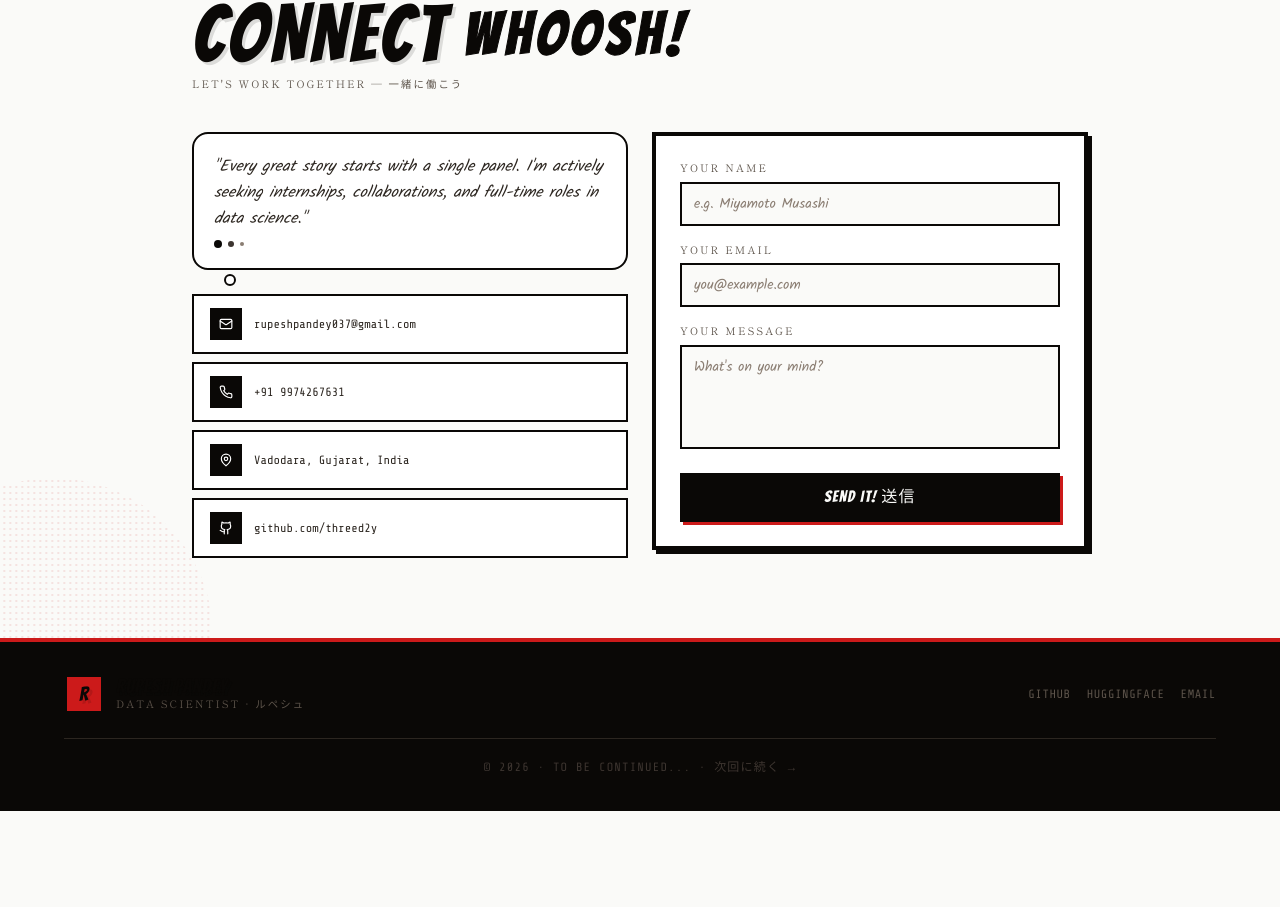
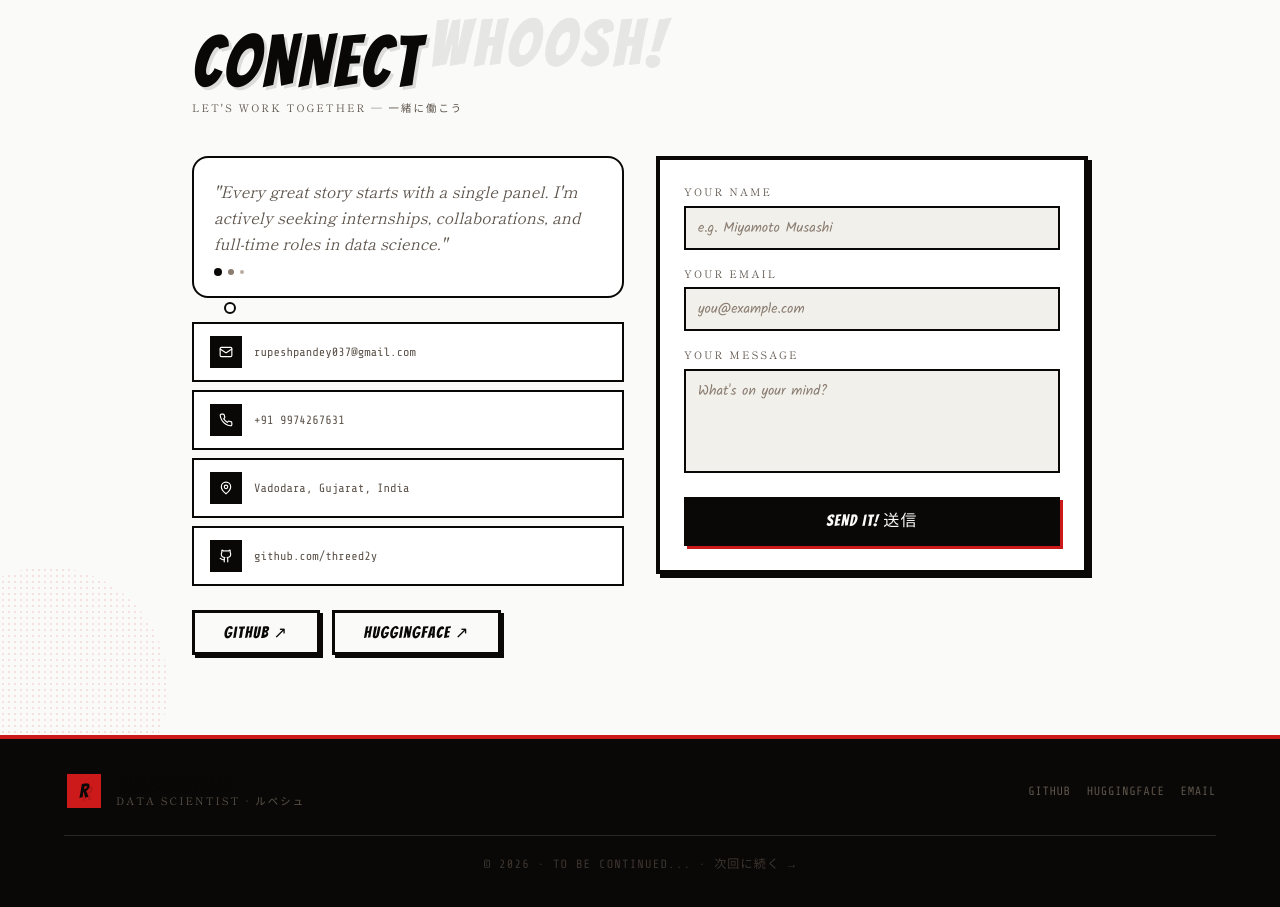
Before and after one commit to threed2y/threed2y, a React (Vite) app: page / in a window 1280 px wide. Shown: the part 3875-4782 px from the top of the page. Before the commit the page ends 4686 px from the top, so only its background shows below. Built offline with nearby package versions, Linux system fonts and the light colour scheme.

Commit message:
Refactor Contact component layout and styles
Updated Contact component styles and structure for improved layout and design.

```diff
--- a/src/components/Contact.jsx
+++ b/src/components/Contact.jsx
@@ -4,49 +4,46 @@ import { personal } from '../data';
 
 export default function Contact() {
   return (
-    <section id="contact" className="py-20 px-4 sm:px-6 bg-paper-100 relative overflow-hidden">
-      <div className="absolute bottom-0 left-0 w-80 h-80 halftone-red rounded-full translate-y-1/2 -translate-x-1/3 pointer-events-none" />
+    <section id="contact" className="py-20 px-4 sm:px-6 relative overflow-hidden" style={{ background: '#fafaf8' }}>
+      <div className="halftone-red absolute bottom-0 left-0 w-60 h-60 rounded-full pointer-events-none"
+        style={{ transform: 'translate(-30%, 30%)' }}
+      />
 
       <div className="max-w-4xl mx-auto relative">
-
         <motion.div initial={{ opacity: 0, y: 20 }} whileInView={{ opacity: 1, y: 0 }} viewport={{ once: true }} className="mb-10">
           <div className="chapter-divider mb-4">
             <span className="panel-red px-4 py-1.5">
               <span className="manga-title text-white text-lg">FINAL CHAPTER</span>
             </span>
           </div>
-          <div className="flex items-end gap-4 flex-wrap">
-            <h2 className="manga-title text-[clamp(3rem,8vw,5rem)] text-ink-900 leading-none">CONNECT</h2>
-            <span className="sfx text-6xl text-ink-900/10 mb-2">WHOOSH!</span>
+          <div className="flex items-end flex-wrap gap-2">
+            <h2 className="manga-title leading-none" style={{ fontSize: 'clamp(2.8rem, 7vw, 4.5rem)' }}>CONNECT</h2>
+            <span className="sfx mb-1" style={{ fontSize: '4rem', opacity: 0.08 }}>WHOOSH!</span>
           </div>
-          <div className="manga-caption text-ink-500 mt-1">Let's work together — 一緒に働こう</div>
+          <div className="manga-caption mt-1">Let's work together — 一緒に働こう</div>
         </motion.div>
 
-        <div className="grid md:grid-cols-2 gap-6 items-start">
+        <div className="grid md:grid-cols-2 gap-8 items-start">
 
-          {/* Left */}
           <motion.div initial={{ opacity: 0, x: -20 }} whileInView={{ opacity: 1, x: 0 }} viewport={{ once: true }}>
-
-            {/* Thought bubble text */}
             <div className="thought-bubble p-5 mb-6">
-              <p className="font-body italic text-ink-700 leading-relaxed text-base">
+              <p className="font-serif text-base text-ink-500 italic leading-relaxed">
                 "Every great story starts with a single panel. I'm actively seeking internships,
                 collaborations, and full-time roles in data science."
               </p>
-              <div className="mt-2 flex items-center gap-1.5">
-                <span className="w-2 h-2 rounded-full bg-ink-900" />
-                <span className="w-1.5 h-1.5 rounded-full bg-ink-600" />
-                <span className="w-1 h-1 rounded-full bg-ink-400" />
+              <div className="flex items-center gap-1.5 mt-3">
+                <span className="w-2 h-2 rounded-full bg-ink-900 inline-block" />
+                <span className="w-1.5 h-1.5 rounded-full bg-ink-400 inline-block" />
+                <span className="w-1 h-1 rounded-full bg-ink-300 inline-block" />
               </div>
             </div>
 
-            {/* Contact info panels */}
             <div className="space-y-2">
               {[
-                { Icon: Mail, label: personal.email, href: `mailto:${personal.email}` },
-                { Icon: Phone, label: personal.phone, href: `tel:${personal.phone}` },
-                { Icon: MapPin, label: personal.location, href: null },
-                { Icon: Github, label: 'github.com/threed2y', href: personal.github },
+                { Icon: Mail,   label: personal.email,            href: 'mailto:' + personal.email },
+                { Icon: Phone,  label: personal.phone,            href: 'tel:' + personal.phone },
+                { Icon: MapPin, label: personal.location,         href: null },
+                { Icon: Github, label: 'github.com/threed2y',     href: personal.github },
               ].map(({ Icon, label, href }) => (
                 <div key={label} className="panel flex items-center gap-3 px-4 py-3 group hover:border-red-manga transition-colors">
                   <div className="w-8 h-8 bg-ink-900 flex items-center justify-center flex-shrink-0 group-hover:bg-red-manga transition-colors">
@@ -54,41 +51,46 @@ export default function Contact() {
                   </div>
                   {href ? (
                     <a href={href} target={href.startsWith('http') ? '_blank' : undefined} rel="noopener noreferrer"
-                      className="font-mono text-xs text-ink-700 hover:text-red-manga transition-colors"
+                      className="font-mono text-xs text-ink-500 hover:text-red-manga transition-colors no-underline"
                     >{label}</a>
                   ) : (
-                    <span className="font-mono text-xs text-ink-700">{label}</span>
+                    <span className="font-mono text-xs text-ink-500">{label}</span>
                   )}
                 </div>
               ))}
             </div>
+
+            <div className="flex gap-3 mt-6">
+              <a href={personal.github} target="_blank" rel="noopener noreferrer" className="btn-manga-outline text-sm">GitHub ↗</a>
+              <a href={personal.huggingface} target="_blank" rel="noopener noreferrer" className="btn-manga-outline text-sm">HuggingFace ↗</a>
+            </div>
           </motion.div>
 
-          {/* Right — form */}
           <motion.div initial={{ opacity: 0, x: 20 }} whileInView={{ opacity: 1, x: 0 }} viewport={{ once: true }}>
-            <form onSubmit={e => { e.preventDefault(); window.location.href = `mailto:${personal.email}`; }}
+            <form
+              onSubmit={e => { e.preventDefault(); window.location.href = 'mailto:' + personal.email; }}
               className="panel-thick bg-white p-6 space-y-4"
             >
               {[
-                { id: 'name', label: 'YOUR NAME', type: 'text', placeholder: 'e.g. Miyamoto Musashi' },
+                { id: 'name',  label: 'YOUR NAME',  type: 'text',  placeholder: 'e.g. Miyamoto Musashi' },
                 { id: 'email', label: 'YOUR EMAIL', type: 'email', placeholder: 'you@example.com' },
               ].map(f => (
                 <div key={f.id}>
                   <label className="manga-caption block mb-1.5">{f.label}</label>
                   <input type={f.type} required placeholder={f.placeholder}
-                    className="w-full border-[2px] border-ink-900 bg-paper-100 px-3 py-2.5 font-body text-sm text-ink-900 placeholder-ink-400 transition-all"
+                    className="w-full px-3 py-2.5 font-body text-sm text-ink-900 placeholder-ink-400 bg-paper-200 transition-all"
+                    style={{ border: '2px solid #0a0806' }}
                   />
                 </div>
               ))}
-
               <div>
                 <label className="manga-caption block mb-1.5">YOUR MESSAGE</label>
                 <textarea rows={4} required placeholder="What's on your mind?"
-                  className="w-full border-[2px] border-ink-900 bg-paper-100 px-3 py-2.5 font-body text-sm text-ink-900 placeholder-ink-400 resize-none transition-all"
+                  className="w-full px-3 py-2.5 font-body text-sm text-ink-900 placeholder-ink-400 bg-paper-200 resize-none transition-all"
+                  style={{ border: '2px solid #0a0806' }}
                 />
               </div>
-
-              <button type="submit" className="btn-manga w-full text-base tracking-widest">
+              <button type="submit" className="btn-manga w-full tracking-widest">
                 SEND IT! 送信
               </button>
             </form>
```
